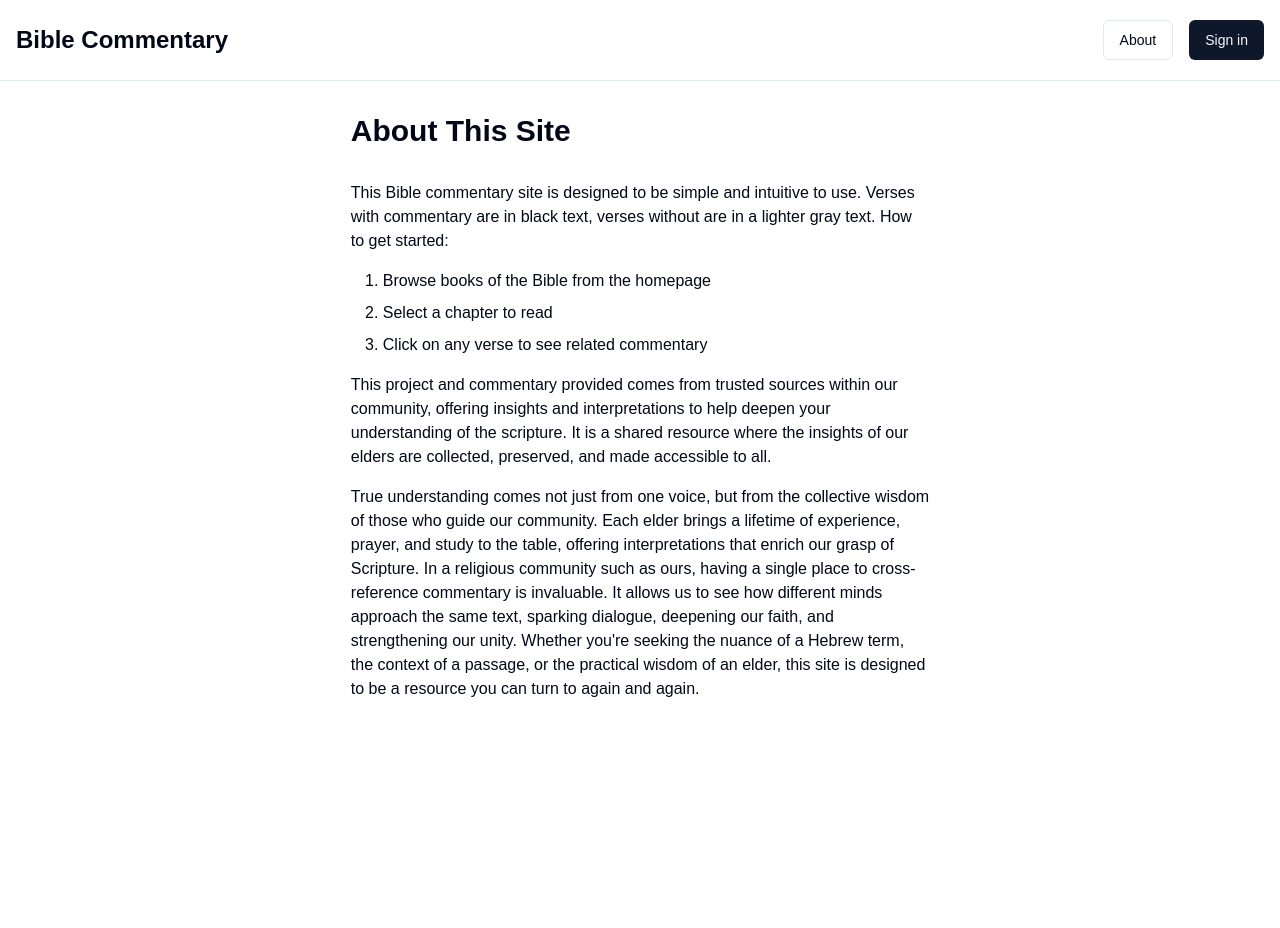
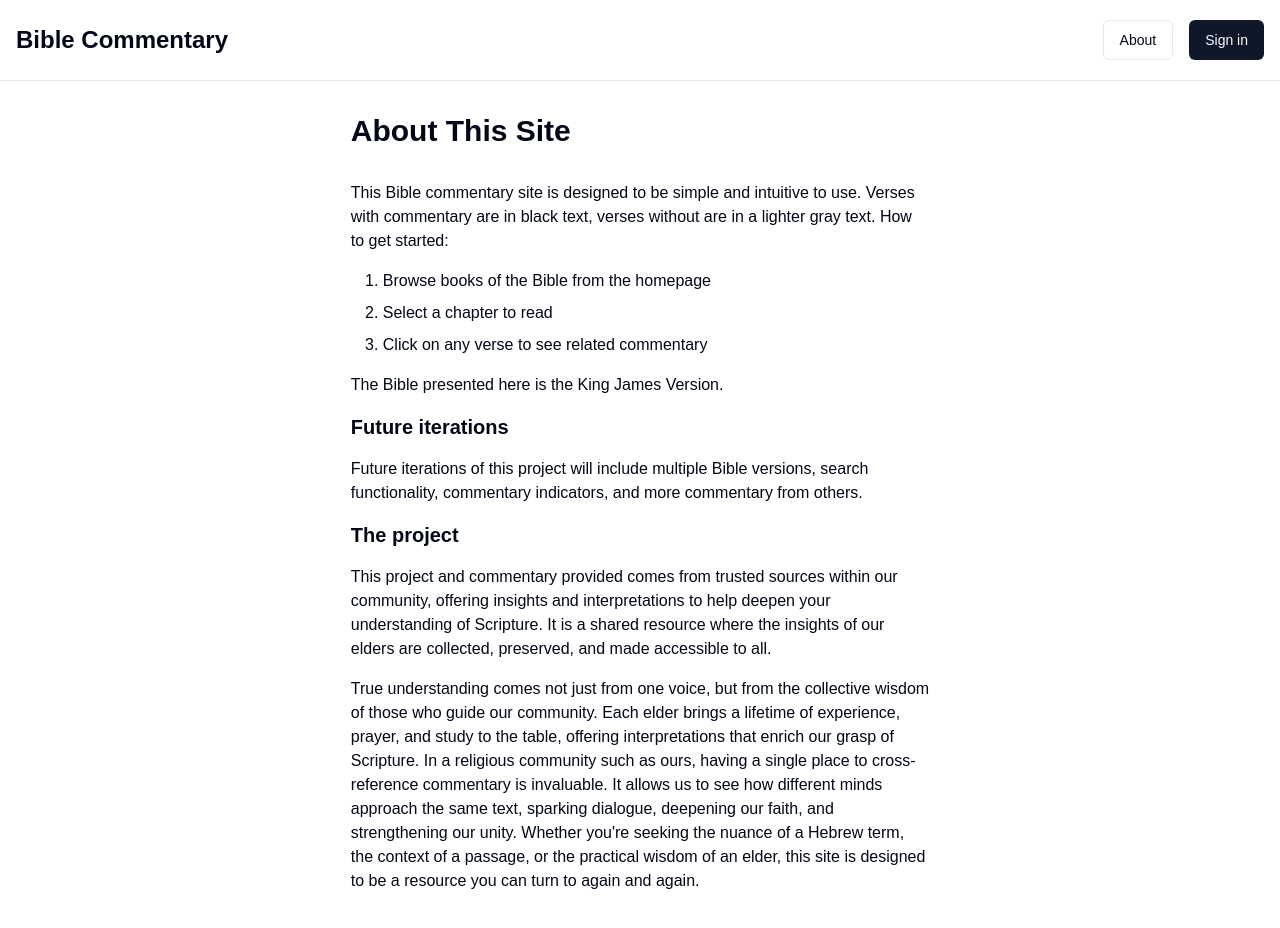
Before and after one commit to mapk/bible-commentary, a Next.js app: page /about in a window 1280 px wide. Shown: the top 928 px of the page. Built offline with nearby package versions, Linux system fonts and the light colour scheme; no server answers.

Commit message:
About page revisions

```diff
--- a/src/app/about/page.tsx
+++ b/src/app/about/page.tsx
@@ -15,9 +15,19 @@ export default function About() {
             <li>Click on any verse to see related commentary</li>
           </ol>
           <p className="mb-4">
+            The Bible presented here is the King James Version.
+          </p>
+          <h1 className="text-xl font-semibold mb-4">Future iterations</h1>
+          <p className="mb-4">
+            Future iterations of this project will include multiple Bible
+            versions, search functionality, commentary indicators, and more
+            commentary from others.
+          </p>
+          <h1 className="text-xl font-semibold mb-4">The project</h1>
+          <p className="mb-4">
             This project and commentary provided comes from trusted sources
             within our community, offering insights and interpretations to help
-            deepen your understanding of the scripture. It is a shared resource
+            deepen your understanding of Scripture. It is a shared resource
             where the insights of our elders are collected, preserved, and made
             accessible to all.
           </p>
```
